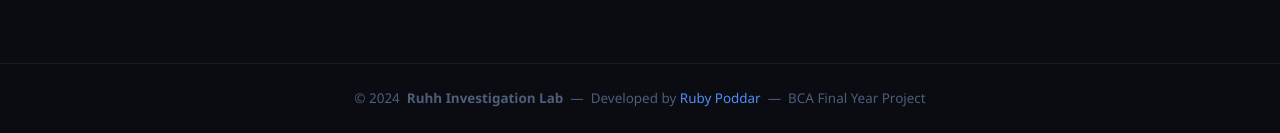
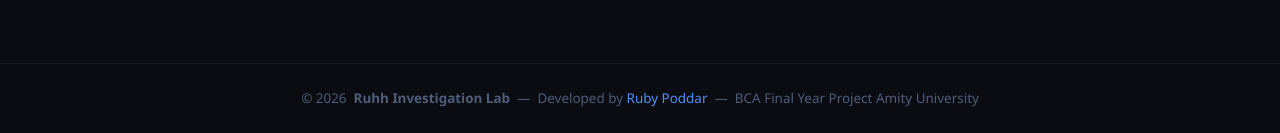
Before and after one commit to rubypoddarr/Ruhh-Investigation-Lab, a Flask app: page / in a window 1280 px wide. Shown: the part 1931-2064 px from the top of the page. Run offline with Flask 3, Linux system fonts and the light colour scheme.

Commit message:
Change footer year to 2026 and add university name
Updated footer year and added university name.

```diff
--- a/templates/index.html
+++ b/templates/index.html
@@ -147,7 +147,7 @@
 </section>
 
 <footer class="footer">
-    <p>&#169; 2024 &nbsp;<strong>Ruhh Investigation Lab</strong> &nbsp;&mdash;&nbsp; Developed by <span class="accent">Ruby Poddar</span> &nbsp;&mdash;&nbsp; BCA Final Year Project</p>
+    <p>&#169; 2026 &nbsp;<strong>Ruhh Investigation Lab</strong> &nbsp;&mdash;&nbsp; Developed by <span class="accent">Ruby Poddar</span> &nbsp;&mdash;&nbsp; BCA Final Year Project Amity University</p>
 </footer>
 
 <script src="{{ url_for('static', filename='js/script.js') }}"></script>
```
